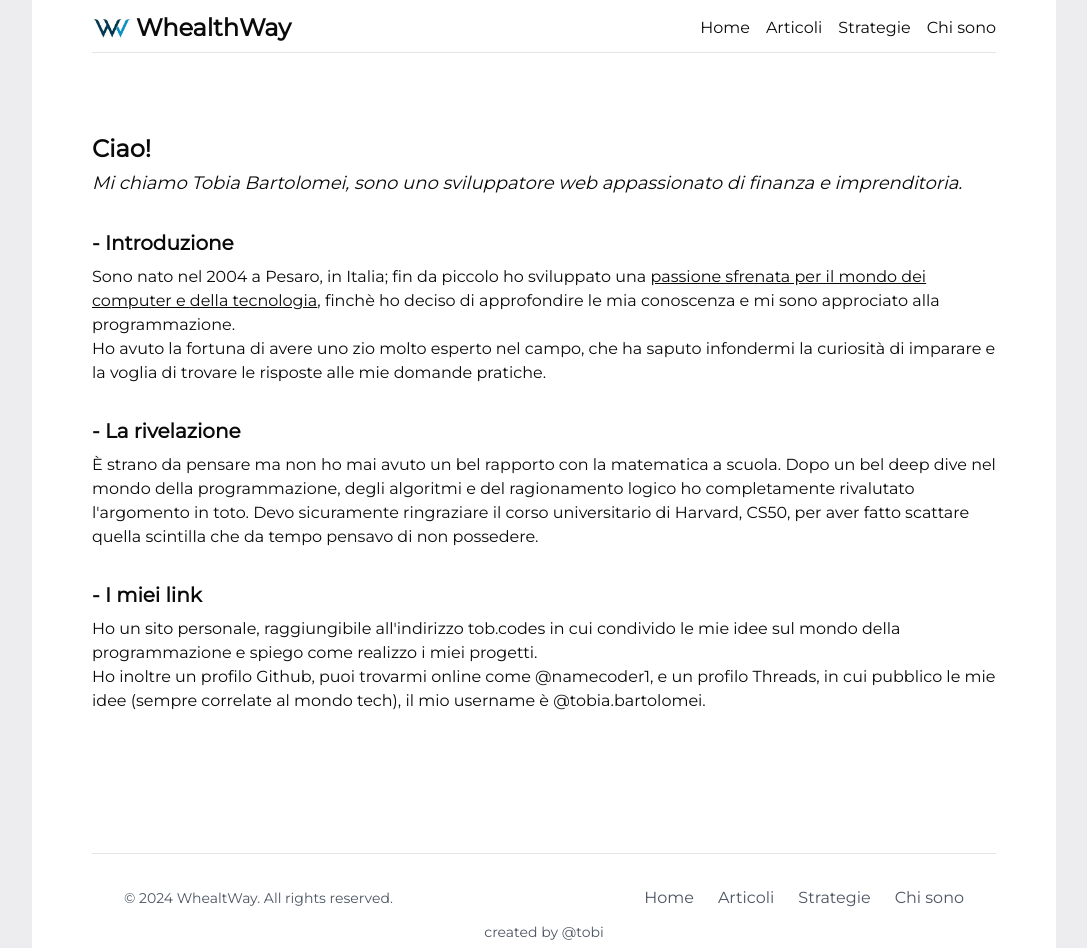
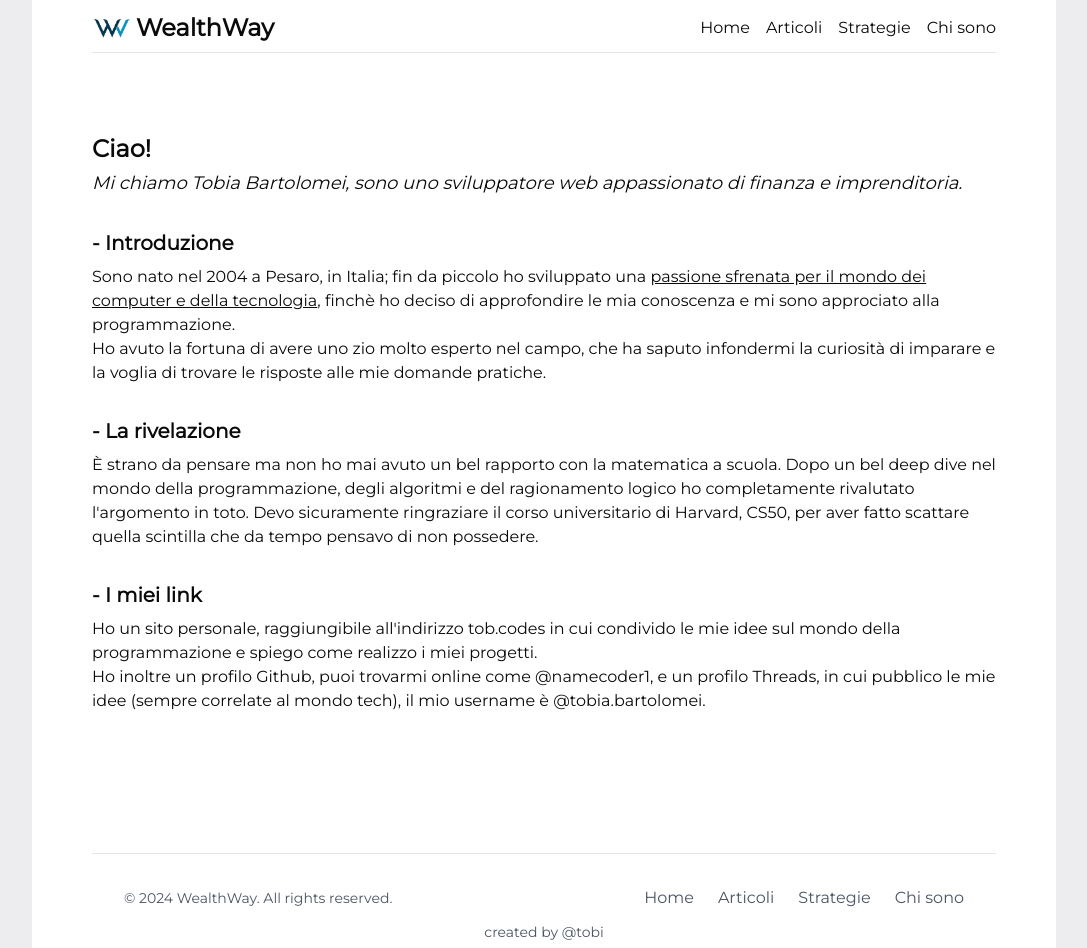
Before and after one commit to namecoder1/wealthway, a Next.js app: page /chi-sono in a window 1280 px wide. Shown: the top 948 px of the page, without its empty margins (96-1183 px from the left). Built offline with nearby package versions, Linux system fonts and the light colour scheme.

Commit message:
logo change v2

```diff
--- a/components/footer.jsx
+++ b/components/footer.jsx
@@ -15,7 +15,7 @@ const Footer = () => {
 						<Link href='/chi-sono' className="text-gray-600 hover:text-gray-800">Chi sono</Link>
 					</div>
 					<p className="mt-8 text-center text-sm/6 text-gray-600 md:order-1 md:mt-0">
-						&copy; {date} WhealtWay. All rights reserved.
+						&copy; {date} WealthWay. All rights reserved.
 					</p>
 				</div>
 				<div className='text-sm text-center flex flex-col gap-1 text-gray-600'>
--- a/components/navbar.jsx
+++ b/components/navbar.jsx
@@ -18,8 +18,8 @@ const Navbar = () => {
 			<div >
 				<nav className='flex items-center w-full justify-between'>
 					<div className='flex items-center justify-center gap-1'>
-						<Image src={logo} width={40} height={40} alt='Logo WhealtWay' className='rounded-xl' />
-						<h1 className='font-black text-3xl sm:text-2xl'>WhealthWay</h1>
+						<Image src={logo} width={40} height={40} alt='Logo WealtWay' className='rounded-xl' />
+						<h1 className='font-black text-3xl sm:text-2xl'>WealthWay</h1>
 					</div>
 					<ul className='hidden sm:flex justify-between w-full px-3 sm:px-0 sm:w-fit gap-4'>
 						<li className='custom-h'><Link href='/'>Home</Link></li>
```
